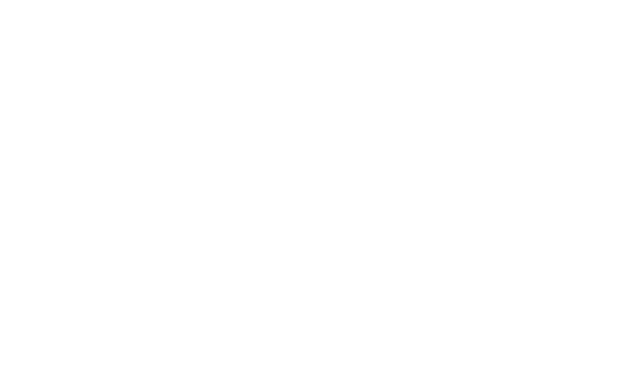
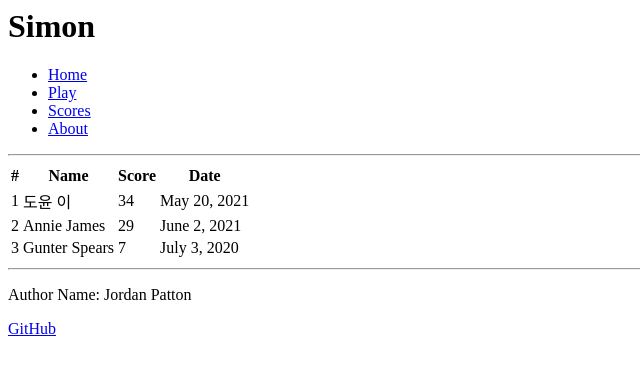
Before and after one commit to Jordanpatton78/simon, a plain HTML site: page scores.html in a window 1280 px wide. Shown: the whole page, without its empty margins (0-640 px from the left). Drawn offline with Linux system fonts and the light colour scheme.

Commit message:
Added scores.html

```diff
--- a/scores.html
+++ b/scores.html
@@ -0,0 +1,55 @@
+<html lang="en">
+  <head>
+    <meta charset="UTF-8" />
+    <meta name="viewport" content="width=device-width, initial-scale=1.0" />
+    <title>Simon</title>
+    <link rel="icon" href="favicon.ico" />
+  </head>
+  <body>
+    <h1>Simon</h1>
+    <p>
+        <ul>
+            <li><a href="index.html">Home</a></li>
+            <li><a href="play.html">Play</a></li>
+            <li><a href="scores.html">Scores</a></li>
+            <li><a href="about.html">About</a></li>
+        </ul>
+    </p>
+    <hr>
+    <table>
+        <thead>
+            <tr>
+                <th>#</th>
+                <th>Name</th>
+                <th>Score</th>
+                <th>Date</th>
+            </tr>
+        </thead>
+        <tbody>
+            <tr>
+                <td>1</td>
+                <td>도윤 이</td>
+                <td>34</td>
+                <td>May 20, 2021</td>
+            </tr>
+            <tr>
+                <td>2</td>
+                <td>Annie James</td>
+                <td>29</td>
+                <td>June 2, 2021</td>
+            </tr>
+            <tr>
+                <td>3</td>
+                <td>Gunter Spears</td>
+                <td>7</td>
+                <td>July 3, 2020</td>
+            </tr>
+        </tbody>
+    </table>
+    <hr>
+    <footer>
+        <p>Author Name: Jordan Patton</p>
+        <p><a href="https://github.com/Jordanpatton78/simon">GitHub</a></p>
+    </footer>
+  </body>
+</html>
```
Also changed, not shown: index.html (+4 -2 lines).
